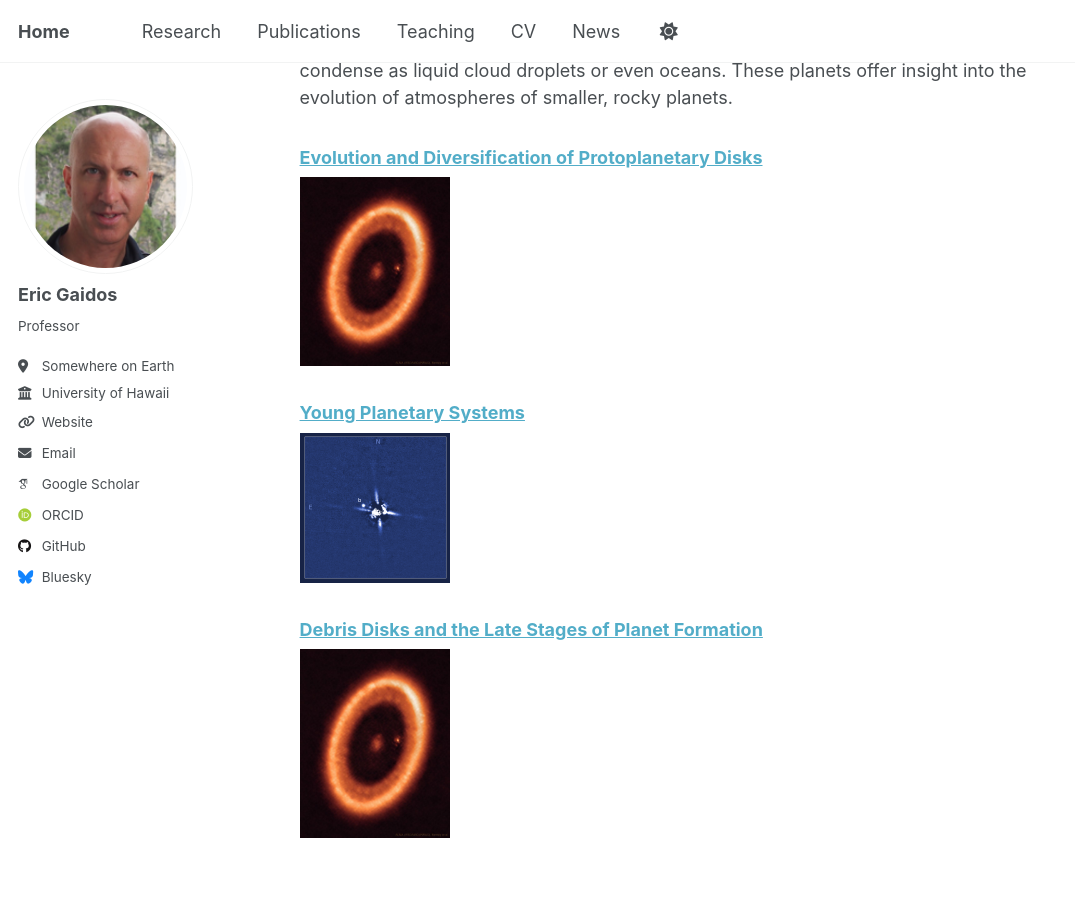
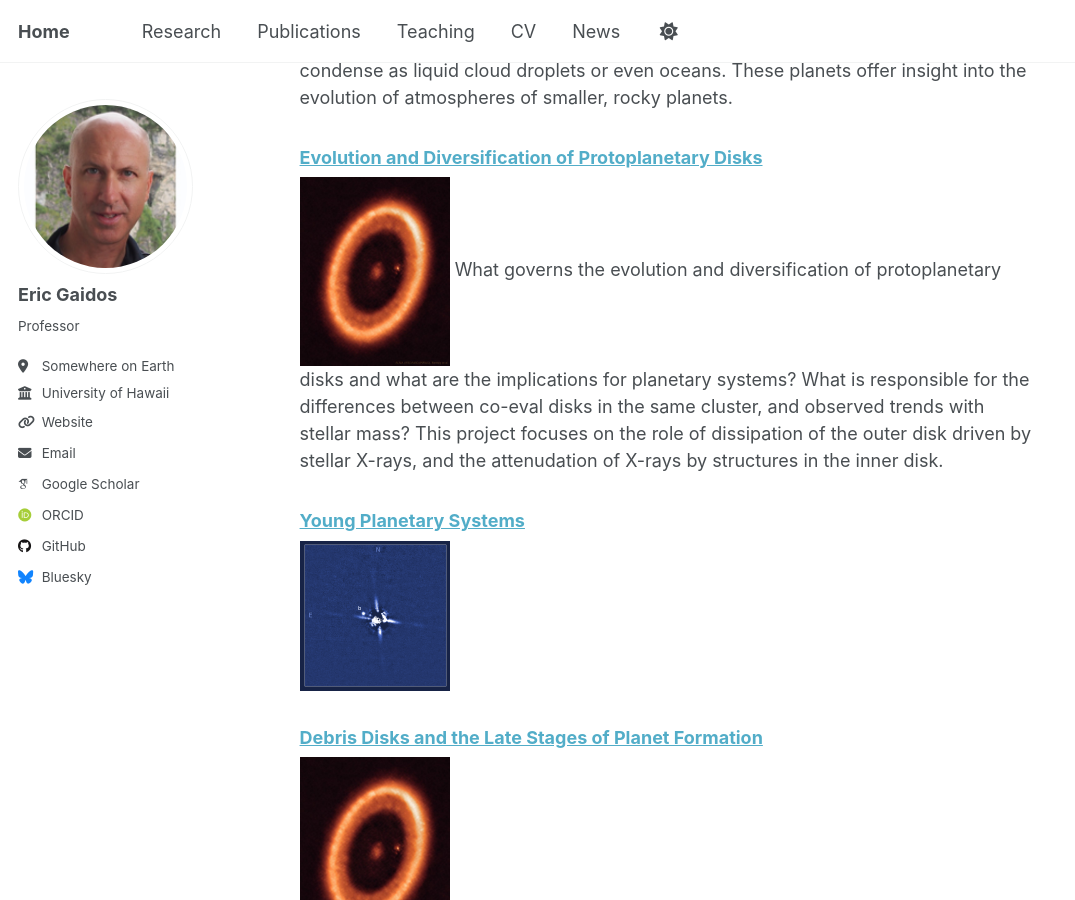
Before and after one commit to egaidos/egaidos.github.io, a Jekyll site: the page built from projects.md, in a window 1280 px wide and 900 px high, scrolled down 386 px. Shown: the whole window, without its empty margins (0-1075 px from the left). Built offline with Jekyll 4.4.1, drawn with Linux system fonts in a browser that asks for light colours; some web fonts are replaced; our own code applies the rules of GitHub Pages for plain Markdown files; a style sheet for code colours, icons or effects is not loaded.

Commit message:
Update projects.md

```diff
--- a/projects.md
+++ b/projects.md
@@ -28,7 +28,7 @@
 <h3><a href ="./disks.html">Evolution and Diversification of Protoplanetary Disks</a></h3>
 <a href="./disks.html" class="image fit thumb">
 <img src="../images/PDS70.jpg" width=150 height=150 alt="Evolution and Diversification of Protoplanetary Disks" /></a>
-
+What governs the evolution and diversification of protoplanetary disks and what are the implications for planetary systems?  What is responsible for the differences between co-eval disks in the same cluster, and observed trends with stellar mass?  This project focuses on the role of dissipation of the outer disk driven by stellar X-rays, and the attenudation of X-rays by structures in the inner disk.
 </article>
 
 <article class="6u 12u$(xsmall) work-item">
```
